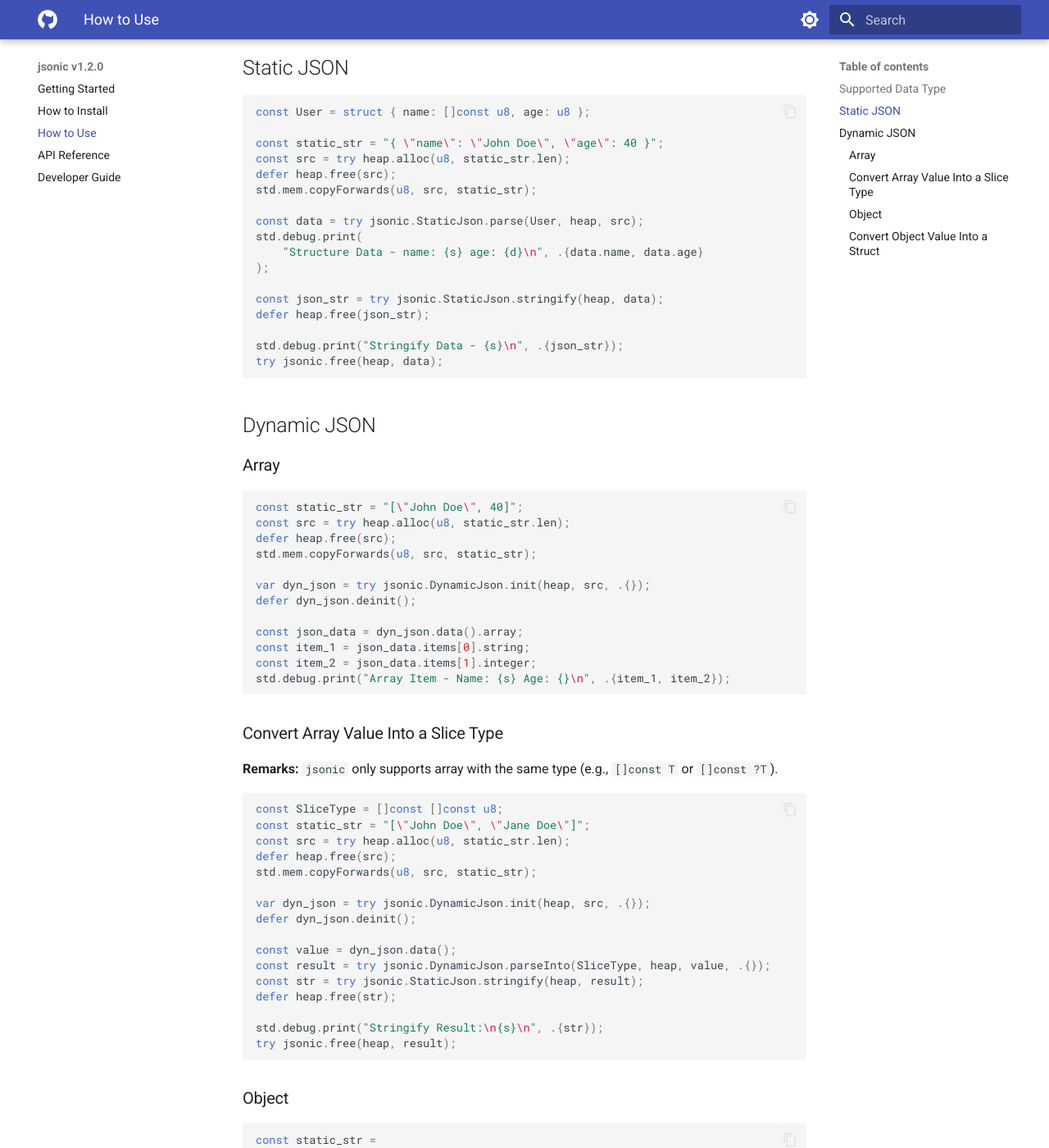
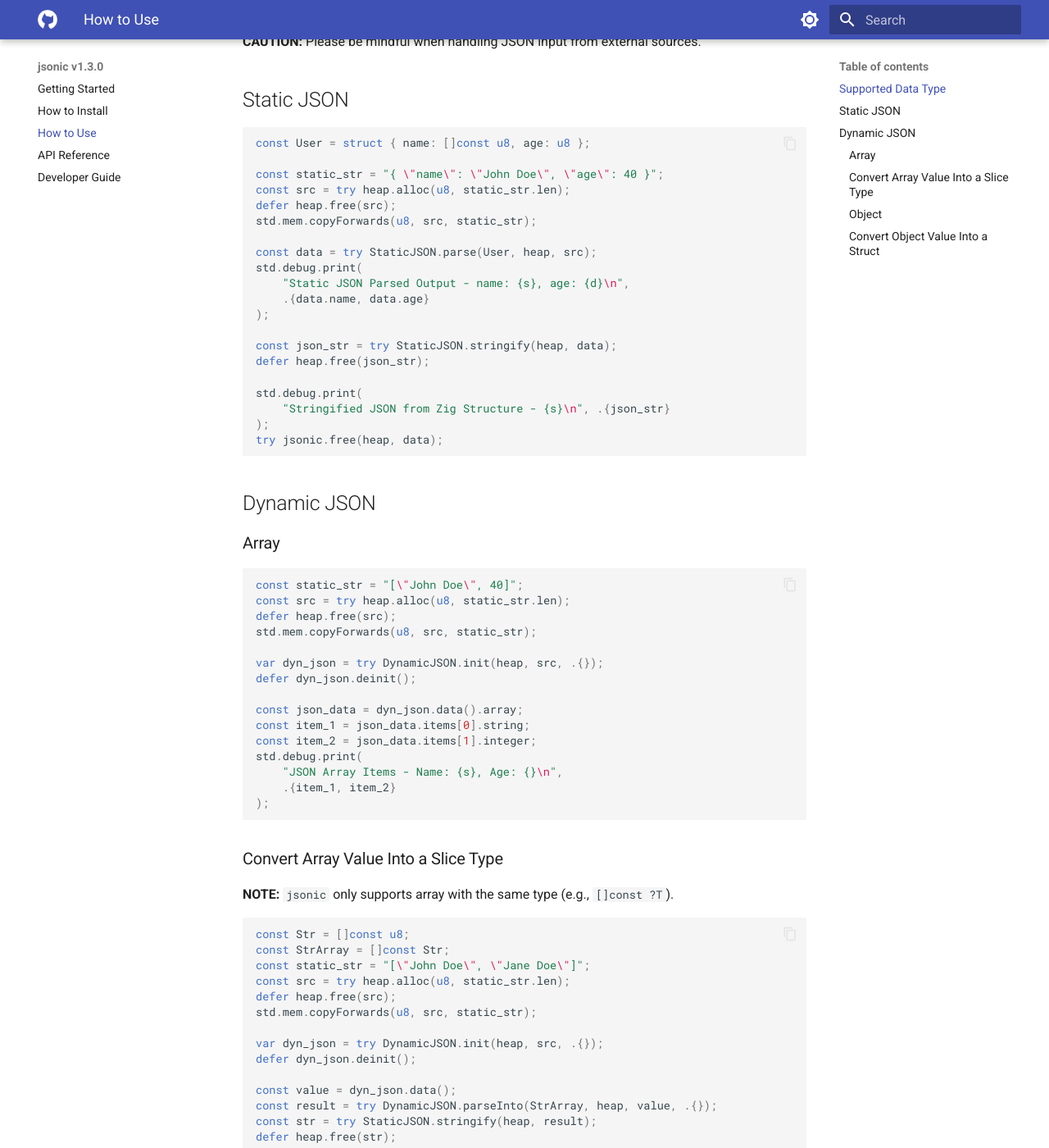
Before and after one commit to bitlaab-bolt/jsonic, an MkDocs documentation site: the page built from docs/usage.md, in a window 1280 px wide and 1400 px high, scrolled down 632 px. Shown: the whole window at 82% size. Built offline with MkDocs 1.6.1 and Material for MkDocs 9.7.7, drawn with Linux system fonts in a browser that asks for light colours; some of the changed text lies outside the part shown.

Commit message:
tagging v1.3.0

````diff
--- a/docs/usage.md
+++ b/docs/usage.md
@@ -18,7 +20,7 @@ const heap = gpa_mem.allocator();
 
 Zig's `std.json` supports variety of data types. But keep in mind though, JavaScript numbers are **IEEE 754** double-precision floating-point values, which means they use **64 bits** for representation. However, only **53 bits** are used for the integer part. The largest integer that can be represented without loss of precision is: `2^53 - 1 = 9,007,199,254,740,991`. At `2^53 + 1`, the number exceeds the 53-bit precision, causing rounding errors.
 
-Please be mindful when handling JSON input from external sources.
+**CAUTION:** Please be mindful when handling JSON input from external sources.
 
 ## Static JSON
 
@@ -30,15 +32,18 @@ const src = try heap.alloc(u8, static_str.len);
 defer heap.free(src);
 std.mem.copyForwards(u8, src, static_str);
 
-const data = try jsonic.StaticJson.parse(User, heap, src);
+const data = try StaticJSON.parse(User, heap, src);
 std.debug.print(
-    "Structure Data - name: {s} age: {d}\n", .{data.name, data.age}
+    "Static JSON Parsed Output - name: {s}, age: {d}\n",
+    .{data.name, data.age}
 );
 
-const json_str = try jsonic.StaticJson.stringify(heap, data);
+const json_str = try StaticJSON.stringify(heap, data);
 defer heap.free(json_str);
 
-std.debug.print("Stringify Data - {s}\n", .{json_str});
+std.debug.print(
+    "Stringified JSON from Zig Structure - {s}\n", .{json_str}
+);
 try jsonic.free(heap, data);
 ```
 
@@ -52,35 +57,39 @@ const src = try heap.alloc(u8, static_str.len);
 defer heap.free(src);
 std.mem.copyForwards(u8, src, static_str);
 
-var dyn_json = try jsonic.DynamicJson.init(heap, src, .{});
+var dyn_json = try DynamicJSON.init(heap, src, .{});
 defer dyn_json.deinit();
 
 const json_data = dyn_json.data().array;
 const item_1 = json_data.items[0].string;
 const item_2 = json_data.items[1].integer;
-std.debug.print("Array Item - Name: {s} Age: {}\n", .{item_1, item_2});
+std.debug.print(
+    "JSON Array Items - Name: {s}, Age: {}\n",
+    .{item_1, item_2}
+);
 ```
 
 ### Convert Array Value Into a Slice Type
 
-**Remarks:** `jsonic` only supports array with the same type (e.g., `[]const T` or `[]const ?T`).
+**NOTE:** `jsonic` only supports array with the same type (e.g., `[]const ?T`).
 
 ```zig
-const SliceType = []const []const u8;
+const Str = []const u8;
+const StrArray = []const Str;
 const static_str = "[\"John Doe\", \"Jane Doe\"]";
 const src = try heap.alloc(u8, static_str.len);
 defer heap.free(src);
 std.mem.copyForwards(u8, src, static_str);
 
-var dyn_json = try jsonic.DynamicJson.init(heap, src, .{});
+var dyn_json = try DynamicJSON.init(heap, src, .{});
 defer dyn_json.deinit();
 
 const value = dyn_json.data();
-const result = try jsonic.DynamicJson.parseInto(SliceType, heap, value, .{});
-const str = try jsonic.StaticJson.stringify(heap, result);
+const result = try DynamicJSON.parseInto(StrArray, heap, value, .{});
+const str = try StaticJSON.stringify(heap, result);
 defer heap.free(str);
 
-std.debug.print("Stringify Result:\n{s}\n", .{str});
+std.debug.print("Stringified Array Items:\n{s}\n", .{str});
 try jsonic.free(heap, result);
 ```
 
@@ -103,27 +112,28 @@ const static_input = try heap.alloc(u8, static_str.len);
 std.mem.copyForwards(u8, static_input, static_str);
 defer heap.free(static_input);
 
-var json_value = try jsonic.DynamicJson.init(heap, static_input, .{});
+var json_value = try DynamicJSON.init(heap, static_input, .{});
 defer json_value.deinit();
 
 const value = json_value.data().object;
 const joy = value.get("feelings").?.object.get("joy").?.integer;
-std.debug.print("Joy: {d}\t", .{joy});
+std.debug.print("JSON Object - Joy: {d}\t", .{joy});
 
 const hobby = value.get("hobby").?.array.items[1].string;
-std.debug.print("Hobby: {s}\n\n", .{hobby});
+std.debug.print("JSON Object - Hobby: {s}\n", .{hobby});
 ```
 
 ### Convert Object Value Into a Struct
 
 ```zig
 const Feelings = struct { fear: f64, joy: i32 };
-
+const Foo = enum {Bar, Baz};
 const User = struct {
     name: []const u8,
     age: u8,
     hobby: []const[]const u8,
     feelings: Feelings,
+    foo: Foo,
 };
 
 const static_str =
@@ -142,14 +153,16 @@ const static_input = try heap.alloc(u8, static_str.len);
 std.mem.copyForwards(u8, static_input, static_str);
 defer heap.free(static_input);
 
-var json_value = try jsonic.DynamicJson.init(heap, static_input, .{});
+var json_value = try DynamicJSON.init(heap, static_input, .{});
 defer json_value.deinit();
 
 const src = json_value.data();
-const result = try jsonic.DynamicJson.parseInto(User, heap, src, .{});
-const str = try jsonic.StaticJson.stringify(heap, result);
+
+const result = try DynamicJSON.parseInto(User, heap, src, .{});
+std.debug.print("Mixed JSON Result {any}\n", .{result});
+const str = try StaticJSON.stringify(heap, result);
 defer heap.free(str);
 
-std.debug.print("Stringify Result:\n{s}\n", .{str});
+std.debug.print("Stringified JSON Result {s}\n", .{str});
 try jsonic.free(heap, result);
 ```
--- a/mkdocs.yml
+++ b/mkdocs.yml
@@ -1,4 +1,4 @@
-site_name: jsonic v1.2.0
+site_name: jsonic v1.3.0
 site_url: http://127.0.0.1
 nav:
   - Getting Started: index.md
````
Also changed, not shown: other parts of docs/usage.md (+5 -2 lines), CHANGELOG.md (+9 -0 lines), 5 other files.
